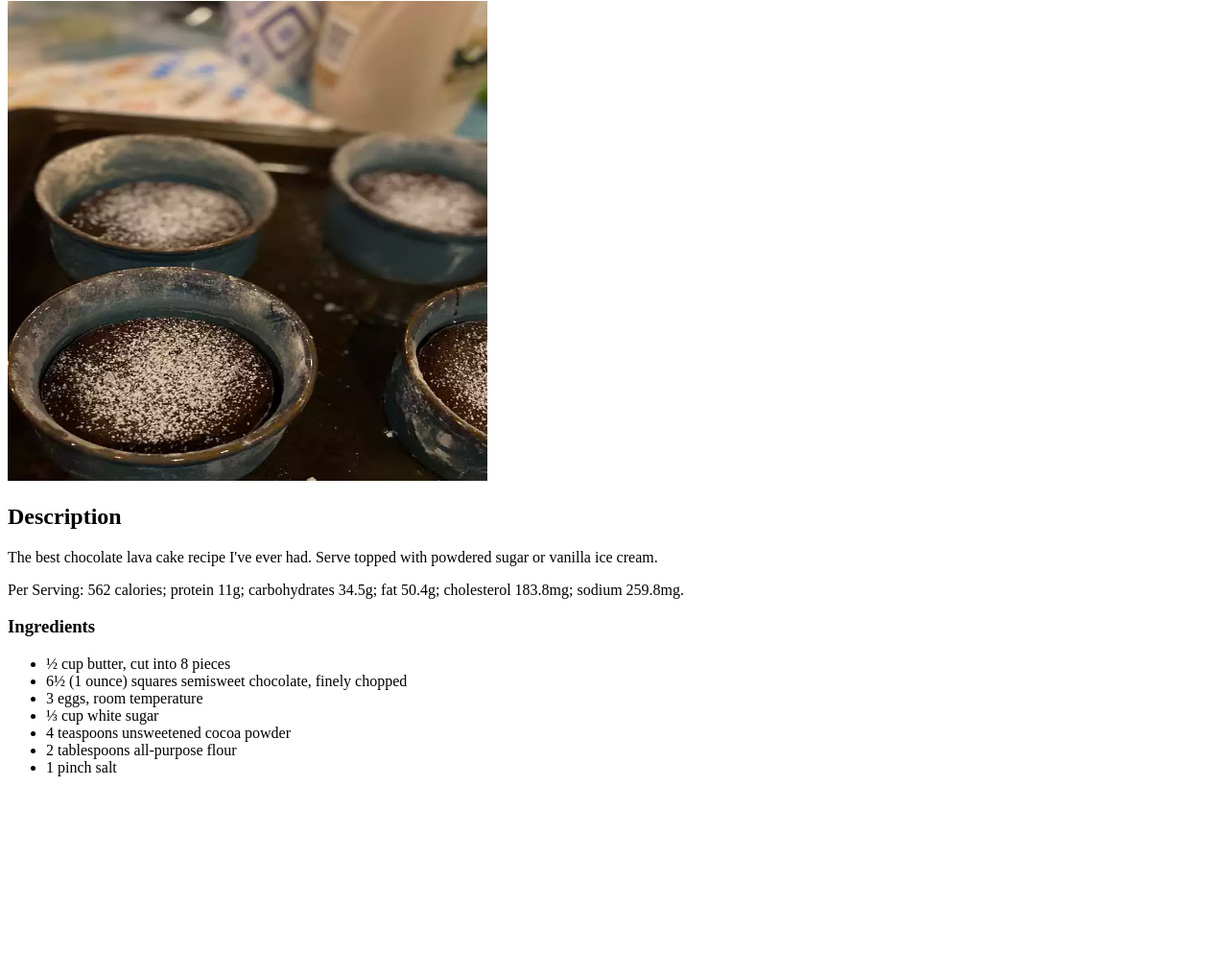
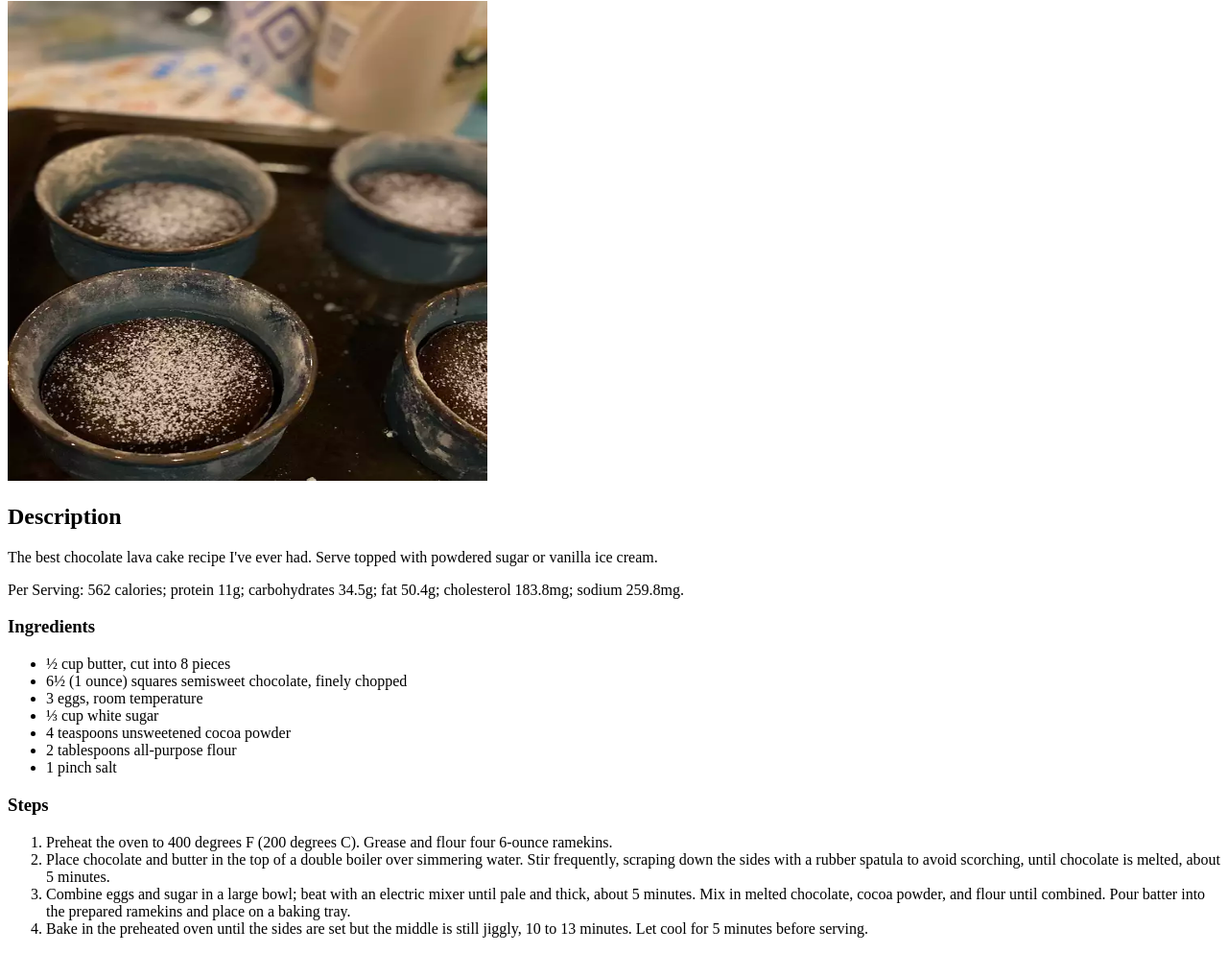
Before and after one commit to shafaq-here/odin-recipes, a plain HTML site: page recipes/lava_cake.html in a window 1280 px wide. Shown: the part 79-1072 px from the top of the page at 96% size. Before the commit the page ends 904 px from the top, so only its background shows below. Drawn offline with Linux system fonts and the light colour scheme.

Commit message:
Add Steps and directions to prepare the Choco lava

```diff
--- a/recipes/lava_cake.html
+++ b/recipes/lava_cake.html
@@ -22,6 +22,13 @@
         <li>2 tablespoons all-purpose flour</li>
         <li>1 pinch salt</li>
     </ul>
+    <h3>Steps</h3>
+    <ol>
+        <li>Preheat the oven to 400 degrees F (200 degrees C). Grease and flour four 6-ounce ramekins.</li>
+        <li>Place chocolate and butter in the top of a double boiler over simmering water. Stir frequently, scraping down the sides with a rubber spatula to avoid scorching, until chocolate is melted, about 5 minutes.</li>
+        <li>Combine eggs and sugar in a large bowl; beat with an electric mixer until pale and thick, about 5 minutes. Mix in melted chocolate, cocoa powder, and flour until combined. Pour batter into the prepared ramekins and place on a baking tray.</li>
+        <li>Bake in the preheated oven until the sides are set but the middle is still jiggly, 10 to 13 minutes. Let cool for 5 minutes before serving.</li>
+    </ol>
 
 </body>
 </html>
```
